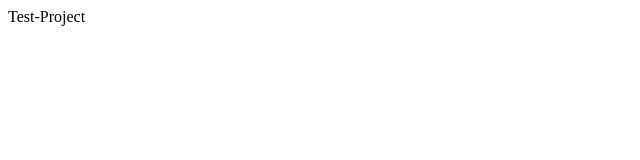
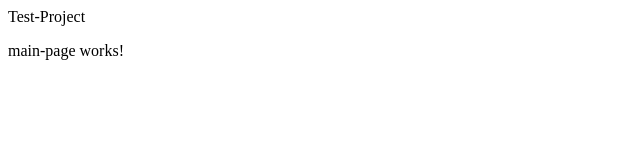
Before and after one commit to Yifan-Song0819/MR-Front-end-test-James, an Angular app in the folder Test-Project/: page / in a window 1280 px wide. Shown: the top 160 px of the page, without its empty margins (0-640 px from the left). Built offline with nearby package versions, Linux system fonts and the light colour scheme.

Commit message:
components

```diff
--- a/Test-Project/src/app/app.component.html
+++ b/Test-Project/src/app/app.component.html
@@ -1,3 +1,4 @@
 {{title}}
+<app-main-page></app-main-page>
 
 <router-outlet></router-outlet>
--- a/Test-Project/src/app/app.module.ts
+++ b/Test-Project/src/app/app.module.ts
@@ -3,10 +3,12 @@ import { NgModule } from '@angular/core';
 
 import { AppRoutingModule } from './app-routing.module';
 import { AppComponent } from './app.component';
+import { MainPageComponent } from './main-page/main-page.component';
 
 @NgModule({
   declarations: [
-    AppComponent
+    AppComponent,
+    MainPageComponent
   ],
   imports: [
     BrowserModule,
--- /dev/null
+++ b/Test-Project/src/app/main-page/main-page.component.html
@@ -0,0 +1 @@
+<p>main-page works!</p>
--- /dev/null
+++ b/Test-Project/src/app/main-page/main-page.component.ts
@@ -0,0 +1,15 @@
+import { Component, OnInit } from '@angular/core';
+
+@Component({
+  selector: 'app-main-page',
+  templateUrl: './main-page.component.html',
+  styleUrls: ['./main-page.component.css']
+})
+export class MainPageComponent implements OnInit {
+
+  constructor() { }
+
+  ngOnInit(): void {
+  }
+
+}
```
Also changed, not shown: Test-Project/src/app/main-page/main-page.component.css (added), 1 other file (tests, documents, lock files or other folders).
